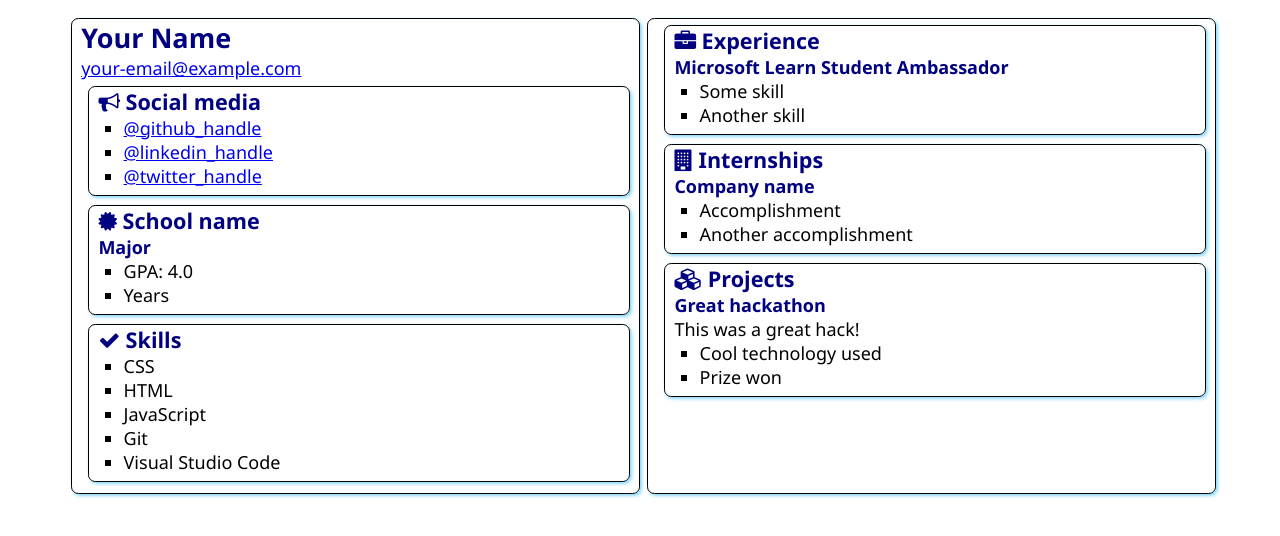
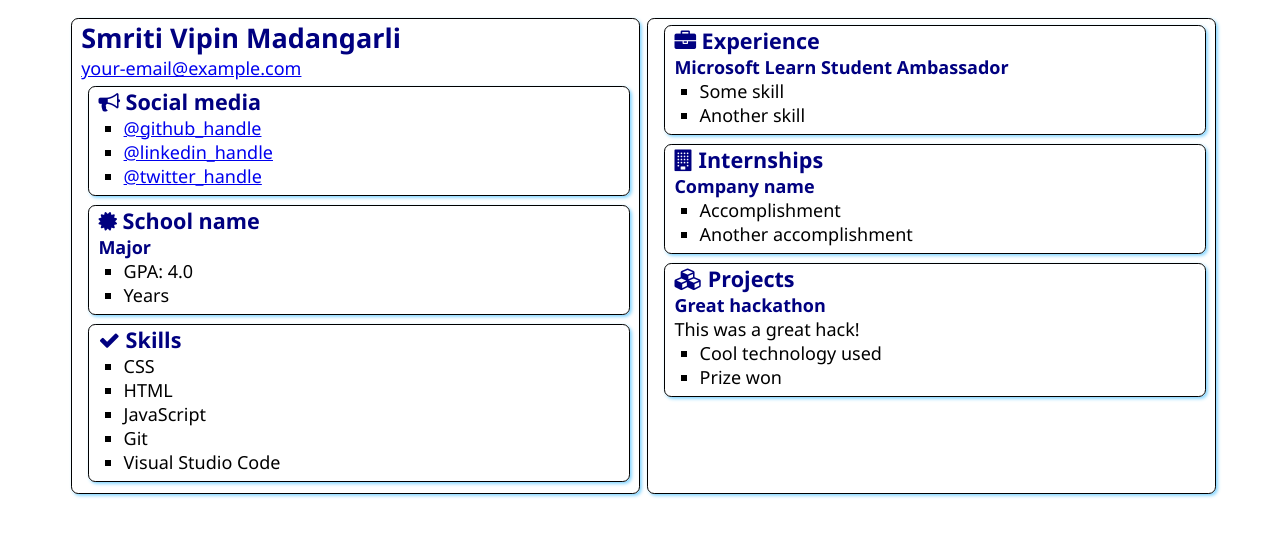
Before and after one commit to SmritiVM/SATechnicalOnboarding, a plain HTML site: page src/index.html in a window 1280 px wide. Drawn offline with Linux system fonts and the light colour scheme.

Commit message:
Added My Name
Smriti Vipin Madangarli added

```diff
--- a/src/index.html
+++ b/src/index.html
@@ -12,7 +12,7 @@
 <body>
     <main>
         <article class="box">
-            <h1>Your Name</h1>
+            <h1>Smriti Vipin Madangarli</h1>
             <div><a href="mailto:your.email@example.com">your-email@example.com</a></div>
 
             <section class="box">
```
